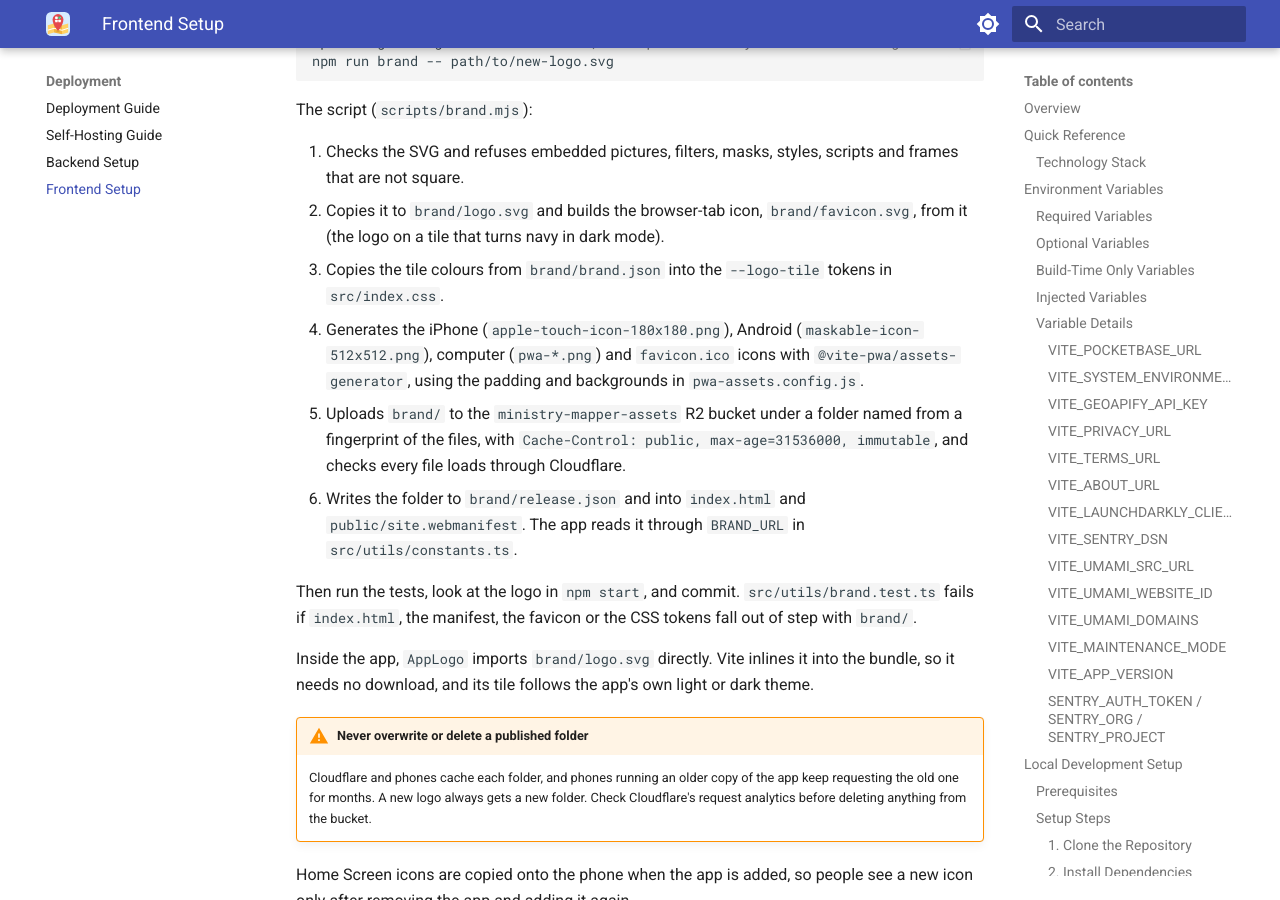
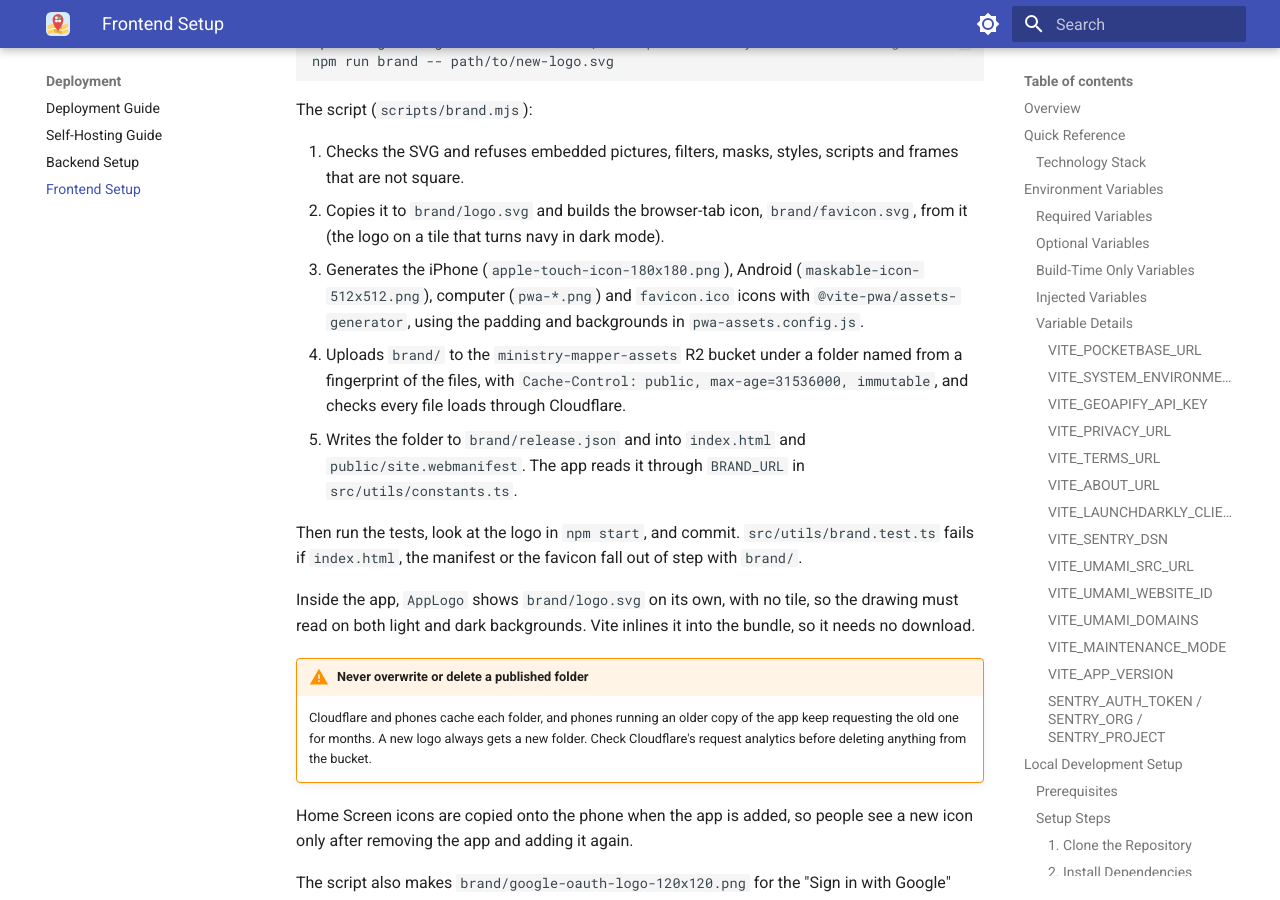
Before and after one commit to rimorin/ministry-mapper-doc, an MkDocs documentation site: the page built from docs/frontend-setup.md, in a window 1280 px wide and 900 px high, scrolled down 23709 px. Built offline with MkDocs 1.6.1 and Material for MkDocs 9.7.7, drawn with Linux system fonts in a browser that asks for light colours.

Commit message:
docs: the in-app logo has no tile

```diff
--- a/docs/frontend-setup.md
+++ b/docs/frontend-setup.md
@@ -836,14 +836,13 @@ The script (`scripts/brand.mjs`):
 
 1. Checks the SVG and refuses embedded pictures, filters, masks, styles, scripts and frames that are not square.
 2. Copies it to `brand/logo.svg` and builds the browser-tab icon, `brand/favicon.svg`, from it (the logo on a tile that turns navy in dark mode).
-3. Copies the tile colours from `brand/brand.json` into the `--logo-tile` tokens in `src/index.css`.
-4. Generates the iPhone (`apple-touch-icon-180x180.png`), Android (`maskable-icon-512x512.png`), computer (`pwa-*.png`) and `favicon.ico` icons with `@vite-pwa/assets-generator`, using the padding and backgrounds in `pwa-assets.config.js`.
-5. Uploads `brand/` to the `ministry-mapper-assets` R2 bucket under a folder named from a fingerprint of the files, with `Cache-Control: public, max-age=31536000, immutable`, and checks every file loads through Cloudflare.
-6. Writes the folder to `brand/release.json` and into `index.html` and `public/site.webmanifest`. The app reads it through `BRAND_URL` in `src/utils/constants.ts`.
+3. Generates the iPhone (`apple-touch-icon-180x180.png`), Android (`maskable-icon-512x512.png`), computer (`pwa-*.png`) and `favicon.ico` icons with `@vite-pwa/assets-generator`, using the padding and backgrounds in `pwa-assets.config.js`.
+4. Uploads `brand/` to the `ministry-mapper-assets` R2 bucket under a folder named from a fingerprint of the files, with `Cache-Control: public, max-age=31536000, immutable`, and checks every file loads through Cloudflare.
+5. Writes the folder to `brand/release.json` and into `index.html` and `public/site.webmanifest`. The app reads it through `BRAND_URL` in `src/utils/constants.ts`.
 
-Then run the tests, look at the logo in `npm start`, and commit. `src/utils/brand.test.ts` fails if `index.html`, the manifest, the favicon or the CSS tokens fall out of step with `brand/`.
+Then run the tests, look at the logo in `npm start`, and commit. `src/utils/brand.test.ts` fails if `index.html`, the manifest or the favicon fall out of step with `brand/`.
 
-Inside the app, `AppLogo` imports `brand/logo.svg` directly. Vite inlines it into the bundle, so it needs no download, and its tile follows the app's own light or dark theme.
+Inside the app, `AppLogo` shows `brand/logo.svg` on its own, with no tile, so the drawing must read on both light and dark backgrounds. Vite inlines it into the bundle, so it needs no download.
 
 !!! warning "Never overwrite or delete a published folder"
     Cloudflare and phones cache each folder, and phones running an older copy of the app keep requesting the old one for months. A new logo always gets a new folder. Check Cloudflare's request analytics before deleting anything from the bucket.
```
